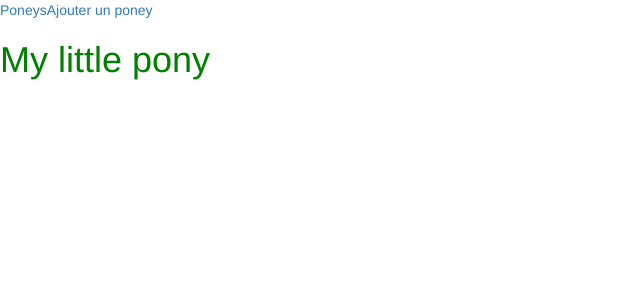
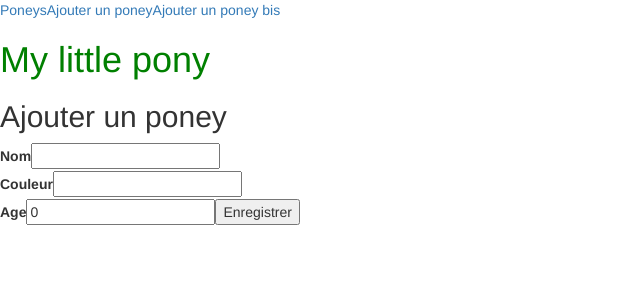
Before and after one commit to ludivineUp/5MI-Angular, an Angular app in the folder angular/projects/mylittlepony/: page /add-pony2 in a window 1280 px wide. Before the commit this address led to /. Shown: the top 300 px of the page, without its empty margins (0-640 px from the left). Built offline with nearby package versions, Linux system fonts and the light colour scheme.

Commit message:
form reactive

```diff
--- /dev/null
+++ b/angular/projects/mylittlepony/src/app/add-pony-reactive/add-pony-reactive.component.html
@@ -0,0 +1,16 @@
+<h2>Ajouter un poney</h2>
+<form [formGroup]="ponyForm" (ngSubmit)="onSubmit()">
+    <label>Nom</label>
+    <input type="text" id="name" name="name" formControlName="name" />
+    <br/>
+
+    <label>Couleur</label>
+    <input type="text" id="color" formControlName="color" name="color" />
+
+    <br/>
+
+    <label>Age</label>
+    <input type="text" id="age" name="age" formControlName="age" />
+
+    <button type="submit">Enregistrer</button>
+</form>
--- /dev/null
+++ b/angular/projects/mylittlepony/src/app/add-pony-reactive/add-pony-reactive.component.ts
@@ -0,0 +1,31 @@
+import { Component, OnInit } from '@angular/core';
+import { FormBuilder, Validators } from '@angular/forms';
+import { Router } from '@angular/router';
+import { PONIES } from '../mock/mock-ponies';
+import { Pony } from '../pony';
+
+@Component({
+  selector: 'app-add-pony-reactive',
+  templateUrl: './add-pony-reactive.component.html',
+  styleUrls: ['./add-pony-reactive.component.css']
+})
+export class AddPonyReactiveComponent implements OnInit {
+
+  ponyForm = this.fb.group({
+    name : ['', Validators.required],
+    age : [0, Validators.required],
+    color : ['', Validators.required]
+
+  });
+  constructor(private fb: FormBuilder, private router:Router) { }
+
+  ngOnInit(): void {
+  }
+  onSubmit() : void{
+    let res: Pony;
+    res = this.ponyForm.value;
+    PONIES.push(res);
+    this.router.navigate(['']);
+  }
+
+}
--- a/angular/projects/mylittlepony/src/app/menu/menu.component.html
+++ b/angular/projects/mylittlepony/src/app/menu/menu.component.html
@@ -1,4 +1,5 @@
 <nav>
     <a routerLink="">Poneys</a>
     <a routerLink="add-pony">Ajouter un poney</a>
+    <a routerLink="add-pony">Ajouter un poney bis</a>
 </nav>
```
Also changed, not shown: angular/projects/mylittlepony/src/app/app.module.ts (+8 -3 lines), angular/projects/mylittlepony/src/app/add-pony-reactive/add-pony-reactive.component.css (added), 2 other files (tests, documents, lock files or other folders).
